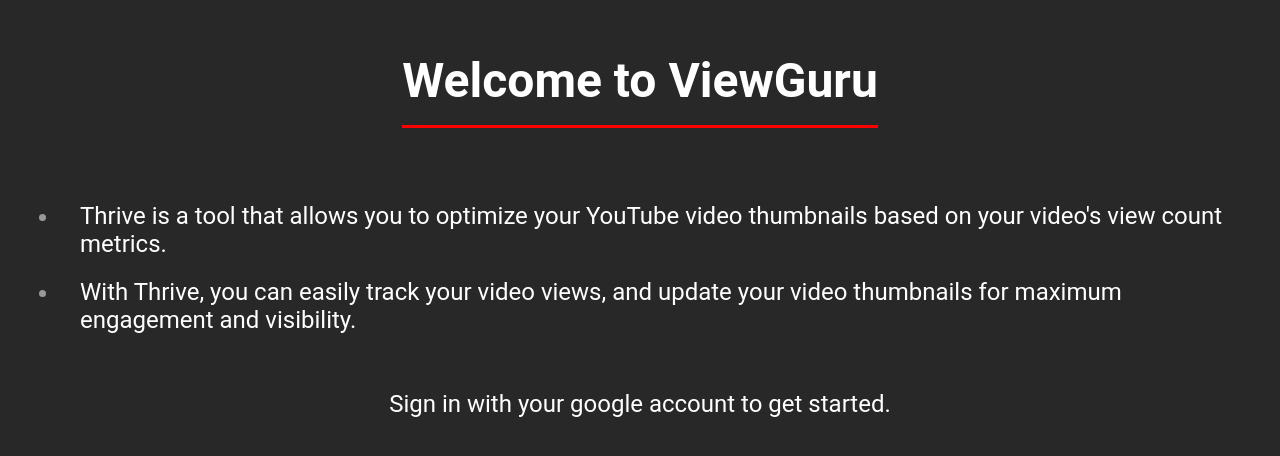
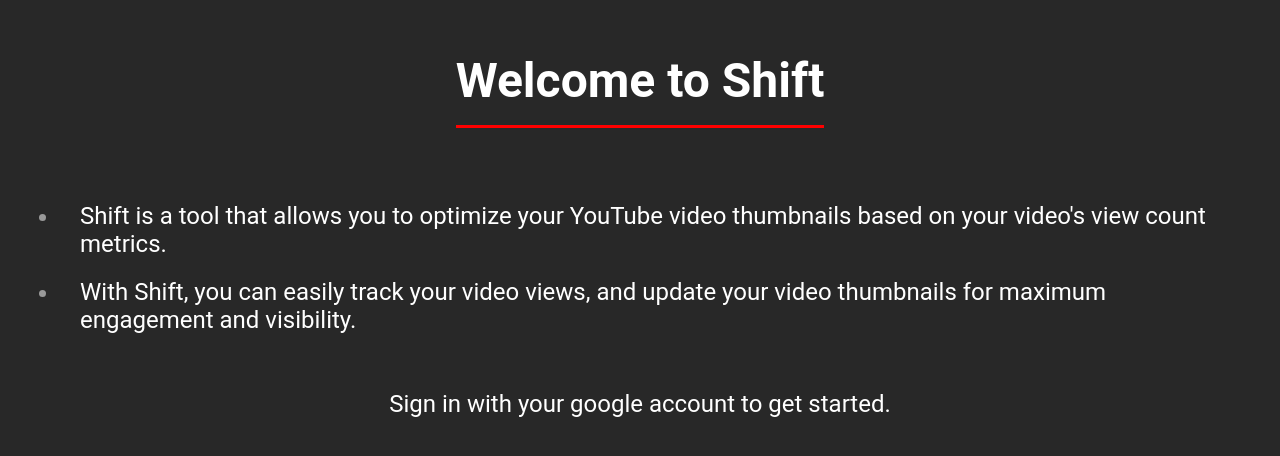
Before and after one commit to jmelancon5817/viewGuru, a React (Create React App) app: page /landingPage in a window 1280 px wide. Shown: the top 456 px of the page. Built offline with nearby package versions, Linux system fonts and the light colour scheme; no server answers.

Commit message:
Refactor

```diff
--- a/src/components/dashboard.jsx
+++ b/src/components/dashboard.jsx
@@ -4,10 +4,9 @@
 import { faSearch } from "@fortawesome/free-solid-svg-icons";
 import ReactPaginate from "react-paginate";
 import { useNavigate } from "react-router-dom";
-import { use } from "chai";
-import Optimize from "./optimize";
+import { GoogleOAuthProvider } from "@react-oauth/google";
 
-const Dashboard = () => {
+const Dashboard = ({ setIsLoggedIn }) => {
   const [videos, setVideos] = useState([]);
   const [selectedVideo, setSelectedVideo] = useState(null);
   const [searchQuery, setSearchQuery] = useState("");
@@ -117,7 +116,22 @@
     setItemOffset(newOffset);
   };
 
+  const handleLogout = () => {
+    try {
+      localStorage.removeItem("user");
+      setIsLoggedIn(false);
+      navigate("/landingPage");
+    } catch (error) {
+      handleLogoutFailure(error);
+    }
+  };
+
+  const handleLogoutFailure = (error) => {
+    console.log(error);
+  };
+
   return (
+    <GoogleOAuthProvider clientId={process.env.REACT_APP_GOOGLE_CLIENT_ID}>
       <div className="dashboard">
         <h1>Welcome to your Dashboard</h1>
         <p>Select a video to optimize</p>
@@ -170,17 +184,6 @@
           ))}
         </div>
 
-      {/* {selectedVideo && (
-        <div className="selected-video">
-          <h2>{selectedVideo.snippet.title}</h2>
-          <img
-            src={selectedVideo.snippet.thumbnails.high.url}
-            alt={selectedVideo.snippet.title}
-          />
-          <button>Optimize Thumbnail</button>
-        </div>
-      )} */}
-
         {
           <ReactPaginate
             previousLabel={"prev"}
@@ -199,7 +202,14 @@
             renderOnZeroPageCount={null}
           />
         }
+
+        {
+          <button className="logout-button" onClick={handleLogout}>
+            Logout
+          </button>
+        }
       </div>
+    </GoogleOAuthProvider>
   );
 };
 
--- a/src/components/landingPage.jsx
+++ b/src/components/landingPage.jsx
@@ -1,23 +1,24 @@
-import { useState, useEffect } from "react";
+import { GoogleOAuthProvider } from "@react-oauth/google";
+import { GoogleLogin } from "@react-oauth/google";
+import axios from "axios";
+import jwt_decode from "jwt-decode";
 import { useNavigate } from "react-router-dom";
-import { GoogleLogin } from "@react-oauth/google";
-import { GoogleOAuthProvider } from "@react-oauth/google";
 
-const LandingPage = () => {
+const LandingPage = ({ setIsLoggedIn }) => {
   const navigate = useNavigate();
-  const [isLoggedIn, setIsLoggedIn] = useState(false);
-
-  useEffect(() => {
-    if (localStorage.getItem("user")) {
-      setIsLoggedIn(true);
-    }
-  }, []);
 
   const handleLoginSuccess = (response) => {
-    // Save the user's data and set the login status to true
-    localStorage.setItem("user", JSON.stringify(response.profileObj));
+    //decode response data
+    const decoded = jwt_decode(response.credential);
+
+    //Save the user's data to the server
+    axios.post("/register", { profileObj: decoded }).then((res) => {
+      const user = res.data.user;
+      localStorage.setItem("user", JSON.stringify(user));
+      console.log(localStorage);
       setIsLoggedIn(true);
       navigate("/dashboard");
+    });
   };
 
   const handleLoginFailure = (error) => {
@@ -28,38 +29,31 @@
     <GoogleOAuthProvider clientId={process.env.REACT_APP_GOOGLE_CLIENT_ID}>
       <div className="landing-page">
         <div className="landing-header">
-          <h1>Welcome to ViewGuru</h1>
+          <h1>Welcome to Shift</h1>
         </div>
-
         <br></br>
         <br></br>
         <ul>
           <li>
             <p>
-              Thrive is a tool that allows you to optimize your YouTube video
+              Shift is a tool that allows you to optimize your YouTube video
               thumbnails based on your video's view count metrics.
             </p>
           </li>
           <li>
             <p>
-              With Thrive, you can easily track your video views, and update
-              your video thumbnails for maximum engagement and visibility.{" "}
+              With Shift, you can easily track your video views, and update your
+              video thumbnails for maximum engagement and visibility.{" "}
             </p>
           </li>
         </ul>
         <p>Sign in with your google account to get started. </p>
-        {isLoggedIn ? (
-          <button onClick={() => navigate("/dashboard")}>
-            Go to Dashboard
-          </button>
-        ) : (
         <GoogleLogin
           clientId={process.env.REACT_APP_GOOGLE_CLIENT_ID}
           buttonText="Sign in with Google"
           onSuccess={handleLoginSuccess}
           onFailure={handleLoginFailure}
         />
-        )}
       </div>
     </GoogleOAuthProvider>
   );
```
Lines whose indentation alone changed are shown as unchanged.
